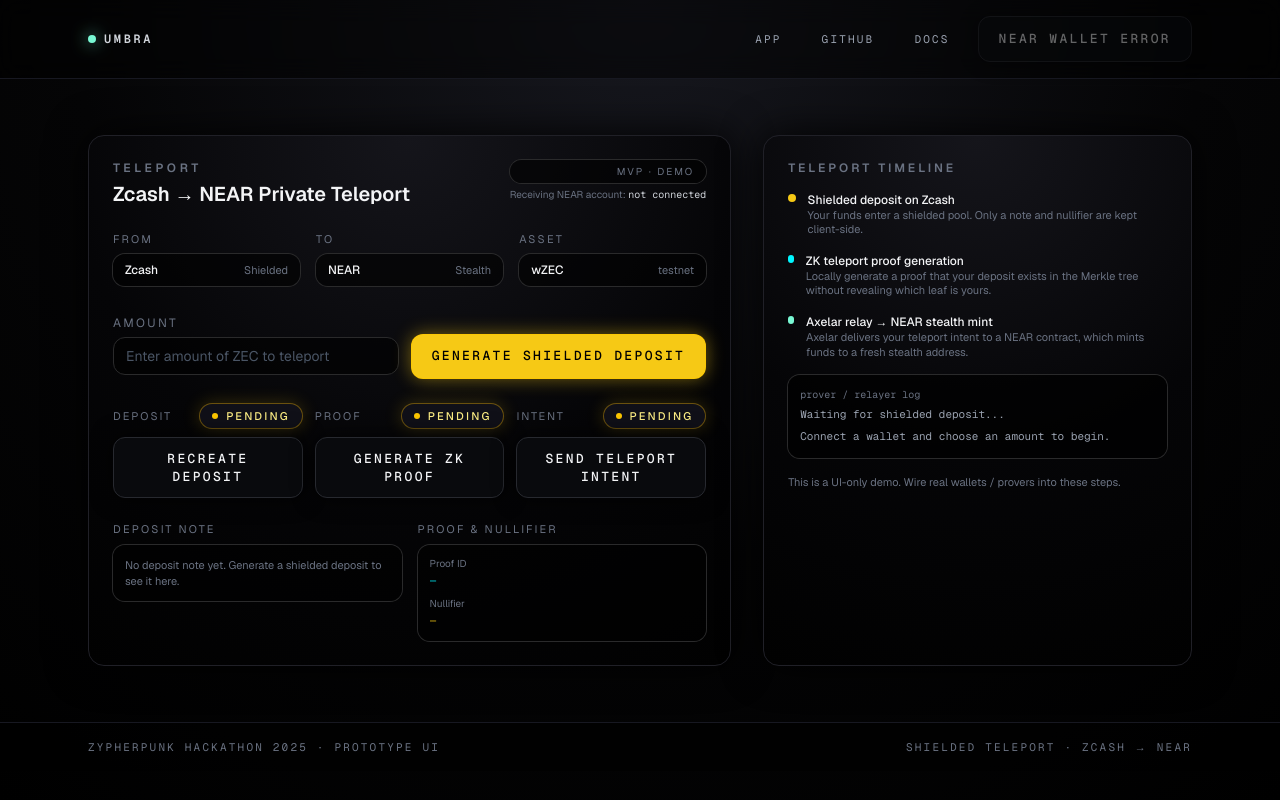
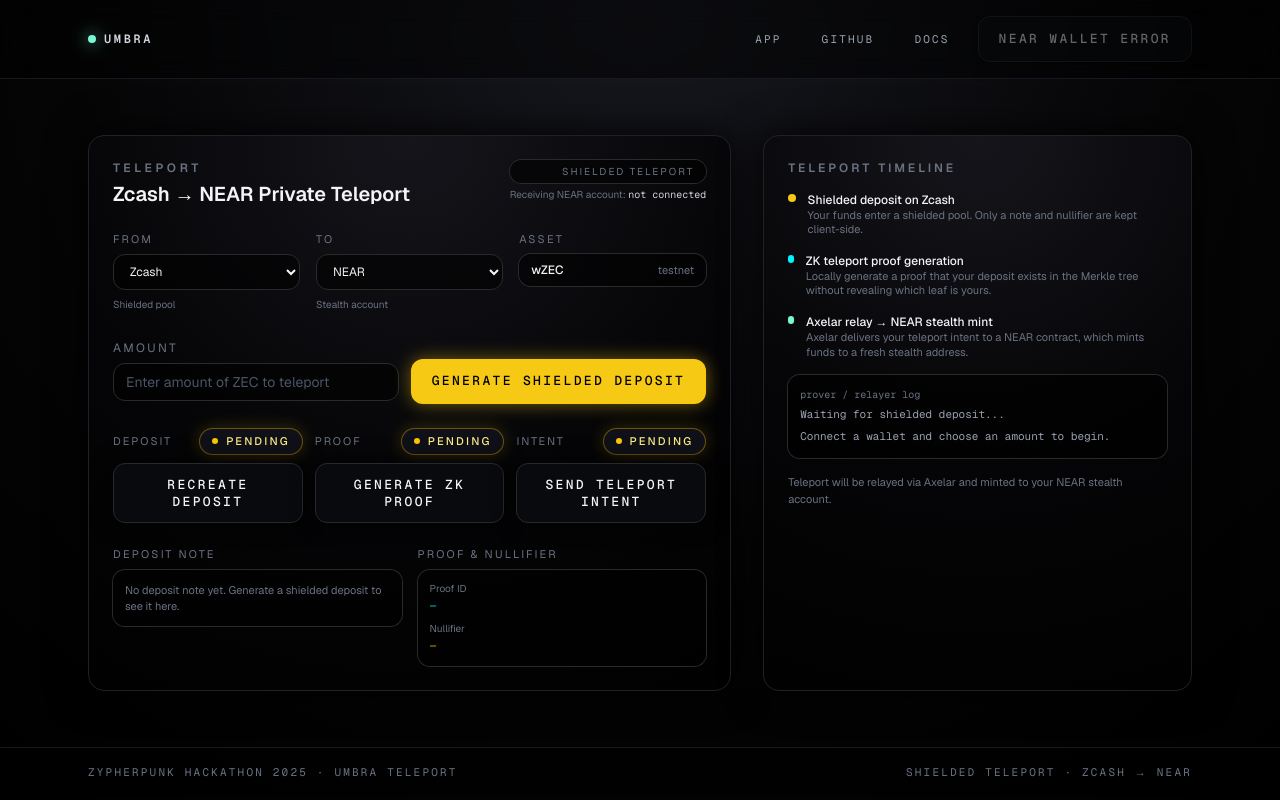
Before and after one commit to Akshola00/umbra, a Next.js app: page /dashboard in a window 1280 px wide. Built offline with nearby package versions, Linux system fonts and the light colour scheme.

Commit message:
Update layout branding, enhance dashboard state management, and improve processing overlay functionality for Umbra Teleport application.

```diff
--- a/app/components/ProcessingOverlay.tsx
+++ b/app/components/ProcessingOverlay.tsx
@@ -18,12 +18,6 @@
           <Spinner />
         </div>
         <h2 className="text-sm font-semibold text-gray-100">{title}</h2>
-        {subtitle && (
-          <p className="mt-2 text-xs text-gray-500">{subtitle}</p>
-        )}
-        <p className="mt-4 text-[10px] uppercase tracking-[0.2em] text-gray-600">
-          Computing locally · Demo only
-        </p>
       </div>
     </div>
   );
--- a/app/dashboard/page.tsx
+++ b/app/dashboard/page.tsx
@@ -26,7 +26,27 @@
   axelarTx: string | null;
 };
 
-const STORAGE_KEY = "umbra-demo-state";
+const STORAGE_KEY = "umbra-teleport-state";
+
+const CHAINS = ["Zcash", "NEAR"] as const;
+type Chain = (typeof CHAINS)[number];
+
+function randomHex(bytes: number) {
+  const arr = new Uint8Array(bytes);
+  if (typeof window !== "undefined" && window.crypto?.getRandomValues) {
+    window.crypto.getRandomValues(arr);
+  } else {
+    for (let i = 0; i < bytes; i += 1) {
+      arr[i] = Math.floor(Math.random() * 256);
+    }
+  }
+  return (
+    "0x" +
+    Array.from(arr)
+      .map((b) => b.toString(16).padStart(2, "0"))
+      .join("")
+  );
+}
 
 export default function DashboardPage() {
   const { accountId, isConnected } = useNearWallet();
@@ -39,6 +59,8 @@
   const [axelarTx, setAxelarTx] = useState<string | null>(null);
   const [isLoading, setIsLoading] = useState(false);
   const [progress, setProgress] = useState(0);
+  const [fromChain, setFromChain] = useState<Chain>("Zcash");
+  const [toChain, setToChain] = useState<Chain>("NEAR");
 
   // hydrate from localStorage
   useEffect(() => {
@@ -118,7 +140,9 @@
       ],
       () => {
         const fakeNote =
-          "zcash1qz0teleportdemo2k9u7n4m5x3y8v7w3c9p5l2k0a7s4d2f3g5h7j9";
+          "zcash1q" +
+          Math.random().toString(36).slice(2, 10) +
+          Math.random().toString(36).slice(2, 18);
         setDepositNote(fakeNote);
         setCurrentStep("proof");
       }
@@ -145,8 +169,8 @@
         "↳ Proof ready!",
       ],
       () => {
-        setProof("0xproof_demo_zteleport_abc123");
-        setNullifier("0xnullifier_deadbeefcafe01");
+        setProof(randomHex(32));
+        setNullifier(randomHex(32));
         setCurrentStep("intent");
       }
     );
@@ -170,7 +194,7 @@
         "↳ Teleport intent accepted.",
       ],
       () => {
-        setAxelarTx("0xaxelar_demo_tx_92fa1c");
+        setAxelarTx(randomHex(20));
       }
     );
   };
@@ -193,11 +217,7 @@
 
   return (
     <div className="relative">
-      <ProcessingOverlay
-        open={isLoading}
-        title={overlayTitle}
-        subtitle="This is a local demo. No real funds are moved."
-      />
+      <ProcessingOverlay open={isLoading} title={overlayTitle} />
       <div className="grid gap-8 lg:grid-cols-[minmax(0,1.5fr)_minmax(0,1fr)]">
         <Card className="space-y-6">
           <div className="flex flex-col gap-4 sm:flex-row sm:items-start sm:justify-between">
@@ -211,7 +231,7 @@
             </div>
             <div className="space-y-1 text-right">
               <div className="rounded-full bg-black/60 px-3 py-1 text-[10px] uppercase tracking-[0.2em] text-gray-500 ring-1 ring-[#2a2a2b]">
-                MVP · Demo
+                Shielded Teleport
               </div>
               <div className="text-[10px] text-gray-500">
                 Receiving NEAR account:{" "}
@@ -227,18 +247,42 @@
               <div className="text-[11px] uppercase tracking-[0.2em] text-gray-500">
                 From
               </div>
-              <div className="flex items-center justify-between rounded-xl bg-black/60 px-3 py-2 ring-1 ring-[#2a2a2b]">
-                <span className="font-medium text-gray-100">Zcash</span>
-                <span className="text-[11px] text-gray-500">Shielded</span>
+              <div className="space-y-2">
+                <select
+                  value={fromChain}
+                  onChange={(e) => setFromChain(e.target.value as Chain)}
+                  className="w-full rounded-xl border border-[#2a2a2b] bg-black/60 px-3 py-2 text-xs text-gray-100 outline-none ring-0 focus:border-[#79F8D4] focus:ring-1 focus:ring-[#79F8D4]"
+                >
+                  {CHAINS.map((c) => (
+                    <option key={c} value={c}>
+                      {c}
+                    </option>
+                  ))}
+                </select>
+                <div className="text-[10px] text-gray-500">
+                  {fromChain === "Zcash" ? "Shielded pool" : "Account-based"}
+                </div>
               </div>
             </div>
             <div className="space-y-2">
               <div className="text-[11px] uppercase tracking-[0.2em] text-gray-500">
                 To
               </div>
-              <div className="flex items-center justify-between rounded-xl bg-black/60 px-3 py-2 ring-1 ring-[#2a2a2b]">
-                <span className="font-medium text-gray-100">NEAR</span>
-                <span className="text-[11px] text-gray-500">Stealth</span>
+              <div className="space-y-2">
+                <select
+                  value={toChain}
+                  onChange={(e) => setToChain(e.target.value as Chain)}
+                  className="w-full rounded-xl border border-[#2a2a2b] bg-black/60 px-3 py-2 text-xs text-gray-100 outline-none ring-0 focus:border-[#79F8D4] focus:ring-1 focus:ring-[#79F8D4]"
+                >
+                  {CHAINS.map((c) => (
+                    <option key={c} value={c}>
+                      {c}
+                    </option>
+                  ))}
+                </select>
+                <div className="text-[10px] text-gray-500">
+                  {toChain === "NEAR" ? "Stealth account" : "Shielded pool"}
+                </div>
               </div>
             </div>
             <div className="space-y-2">
@@ -453,8 +497,8 @@
                 </>
               ) : (
                 <span>
-                  This is a UI-only demo. Wire real wallets / provers into these
-                  steps.
+                  Teleport will be relayed via Axelar and minted to your NEAR
+                  stealth account.
                 </span>
               )}
             </div>
--- a/app/layout.tsx
+++ b/app/layout.tsx
@@ -72,7 +72,7 @@
           </main>
           <footer className="border-t border-[#171821] bg-black/70">
             <div className="mx-auto flex max-w-6xl items-center justify-between px-6 py-4 text-[11px] text-gray-500 font-mono uppercase tracking-[0.2em]">
-              <span>zypherpunk hackathon 2025 · prototype ui</span>
+              <span>zypherpunk hackathon 2025 · umbra teleport</span>
               <span className="hidden sm:inline">
                 shielded teleport · zcash → near
               </span>
```
